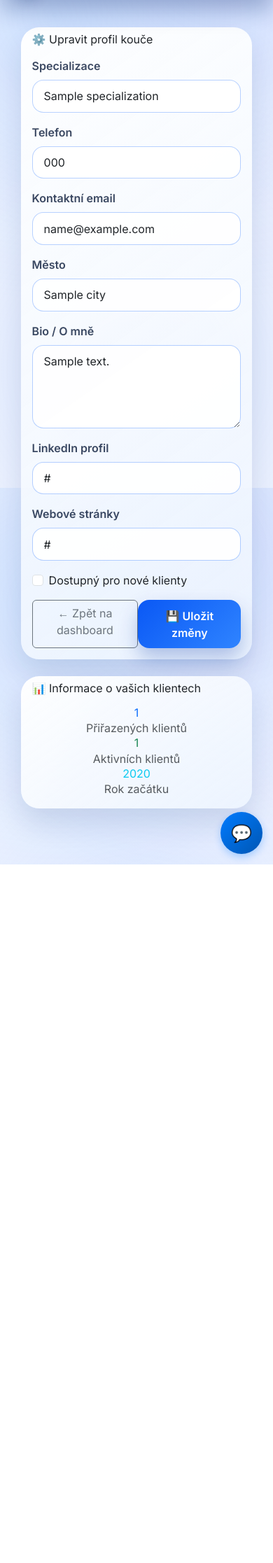
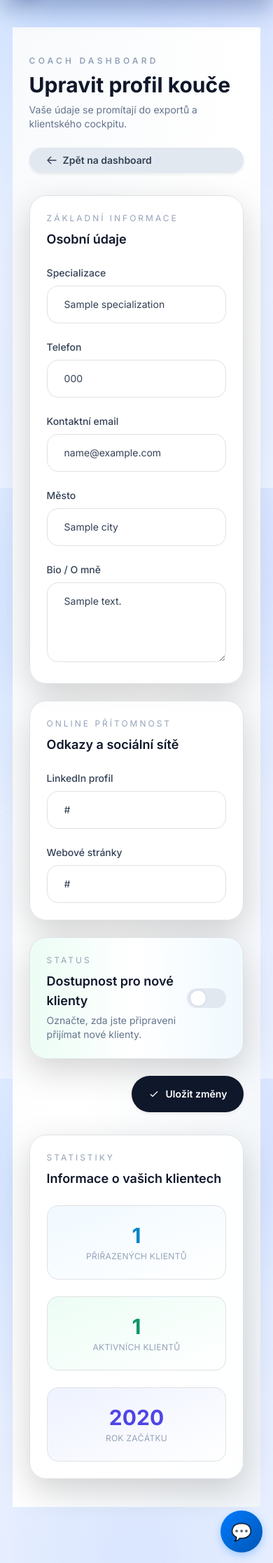
Before and after one commit to bodichek/scb_ai_refactor, a Django app: template coaching/templates/coaching/edit_coach.html in a window 390 px wide. Shown: the part 147-2380 px from the top of the page at 70% size. Before the commit the page ends 1382 px from the top, so only its background shows below. Run offline with Django 5.2, Linux system fonts and the light colour scheme; the template is opened without the code that fills it: most values are stand-ins (such as "Sample title", 1, 10 or a date in 2020); parts of the project's set-up code (start-up, migrations or seed data) failed here and were passed over; some libraries are stand-ins or nearby versions.

Commit message:
Modernize coach edit profile template
🎨 Updated edit_coach.html with modern Tailwind design:
- Gradient background matching dashboard
- Card-based sections with rounded corners
- Improved form field styling
- Better responsive layout
- Enhanced client list table
- Toggle switch for availability status
- Consistent visual language with coach dashboard

🤖 Generated with [Claude Code](https://claude.com/claude-code)

Co-Authored-By: Claude <noreply@anthropic.com>

```diff
--- a/coaching/templates/coaching/edit_coach.html
+++ b/coaching/templates/coaching/edit_coach.html
@@ -1,151 +1,220 @@
 {% extends "base.html" %}
+{% load static %}
+
+{% block extra_head %}
+  <script>
+    window.tailwind = window.tailwind || {};
+    window.tailwind.config = {
+      corePlugins: {
+        preflight: false,
+      },
+    };
+  </script>
+  <script src="https://cdn.tailwindcss.com?plugins=forms"></script>
+{% endblock %}
+
+{% block title %}Upravit profil kouče{% endblock %}
+
 {% block content %}
+<div class="min-h-screen bg-gradient-to-br from-slate-50 via-white to-slate-100 py-10">
+  <div class="max-w-4xl mx-auto px-4 sm:px-6 lg:px-8 space-y-8">
+    <header class="flex flex-col md:flex-row md:items-end md:justify-between gap-4">
+      <div>
+        <p class="text-xs font-semibold uppercase tracking-[0.35em] text-slate-400">Coach dashboard</p>
+        <h1 class="mt-2 text-3xl font-bold text-slate-900">Upravit profil kouče</h1>
+        <p class="mt-2 text-sm text-slate-500">Vaše údaje se promítají do exportů a klientského cockpitu.</p>
+      </div>
+      <a href="{% url 'coaching:my_clients' %}"
+         class="inline-flex items-center gap-2 rounded-full bg-slate-200 text-slate-700 px-4 py-2 text-sm font-semibold shadow-sm hover:bg-slate-300 transition">
+        <svg class="w-4 h-4" fill="none" stroke="currentColor" viewBox="0 0 24 24">
+          <path stroke-linecap="round" stroke-linejoin="round" stroke-width="2" d="M10 19l-7-7m0 0l7-7m-7 7h18"></path>
+        </svg>
+        Zpět na dashboard
+      </a>
+    </header>
 
-<div class="container">
-  <div class="row justify-content-center">
-    <div class="col-md-8">
-      <div class="card">
-        <div class="card-header">
-          <h5>⚙️ Upravit profil kouče</h5>
-        </div>
-        <div class="card-body">
-          <form method="post">
+    <form method="post" class="space-y-6">
       {% csrf_token %}
 
-            <div class="row">
-              <div class="col-md-6">
-                <div class="mb-3">
-                  <label for="specialization" class="form-label">Specializace</label>
-                  <input type="text" class="form-control" id="specialization" name="specialization"
+      <!-- Základní údaje -->
+      <section class="bg-white/95 border border-slate-200/70 rounded-3xl shadow-lg shadow-slate-900/5 p-6 space-y-6">
+        <div>
+          <p class="text-xs uppercase tracking-[0.25em] text-slate-400">Základní informace</p>
+          <h2 class="mt-2 text-lg font-semibold text-slate-900">Osobní údaje</h2>
+        </div>
+
+        <div class="grid grid-cols-1 md:grid-cols-2 gap-6">
+          <div>
+            <label for="specialization" class="block text-sm font-medium text-slate-700 mb-2">Specializace</label>
+            <input type="text"
+                   class="w-full rounded-2xl border border-slate-200 bg-white px-4 py-3 text-sm text-slate-700 placeholder:text-slate-400 focus:border-sky-500 focus:ring-sky-500"
+                   id="specialization"
+                   name="specialization"
                    value="{{ coach.specialization|default:'' }}"
                    placeholder="Např. Finanční poradenství, Cash Flow management">
           </div>
-              </div>
-              <div class="col-md-6">
-                <div class="mb-3">
-                  <label for="phone" class="form-label">Telefon</label>
-                  <input type="tel" class="form-control" id="phone" name="phone"
+          <div>
+            <label for="phone" class="block text-sm font-medium text-slate-700 mb-2">Telefon</label>
+            <input type="tel"
+                   class="w-full rounded-2xl border border-slate-200 bg-white px-4 py-3 text-sm text-slate-700 placeholder:text-slate-400 focus:border-sky-500 focus:ring-sky-500"
+                   id="phone"
+                   name="phone"
                    value="{{ coach.phone|default:'' }}"
                    placeholder="+420 123 456 789">
           </div>
         </div>
-            </div>
 
-            <div class="row">
-              <div class="col-md-6">
-                <div class="mb-3">
-                  <label for="email" class="form-label">Kontaktní email</label>
-                  <input type="email" class="form-control" id="email" name="email"
+        <div class="grid grid-cols-1 md:grid-cols-2 gap-6">
+          <div>
+            <label for="email" class="block text-sm font-medium text-slate-700 mb-2">Kontaktní email</label>
+            <input type="email"
+                   class="w-full rounded-2xl border border-slate-200 bg-white px-4 py-3 text-sm text-slate-700 placeholder:text-slate-400 focus:border-sky-500 focus:ring-sky-500"
+                   id="email"
+                   name="email"
                    value="{{ coach.email|default:'' }}"
                    placeholder="vas.email@example.com">
           </div>
-              </div>
-              <div class="col-md-6">
-                <div class="mb-3">
-                  <label for="city" class="form-label">Město</label>
-                  <input type="text" class="form-control" id="city" name="city"
+          <div>
+            <label for="city" class="block text-sm font-medium text-slate-700 mb-2">Město</label>
+            <input type="text"
+                   class="w-full rounded-2xl border border-slate-200 bg-white px-4 py-3 text-sm text-slate-700 placeholder:text-slate-400 focus:border-sky-500 focus:ring-sky-500"
+                   id="city"
+                   name="city"
                    value="{{ coach.city|default:'' }}"
                    placeholder="Praha, Brno, Ostrava...">
           </div>
         </div>
+
+        <div>
+          <label for="bio" class="block text-sm font-medium text-slate-700 mb-2">Bio / O mně</label>
+          <textarea class="w-full rounded-2xl border border-slate-200 bg-white px-4 py-3 text-sm text-slate-700 placeholder:text-slate-400 focus:border-sky-500 focus:ring-sky-500"
+                    id="bio"
+                    name="bio"
+                    rows="4"
+                    placeholder="Krátký popis vaší odbornosti a zkušeností...">{{ coach.bio|default:'' }}</textarea>
+        </div>
+      </section>
+
+      <!-- Online přítomnost -->
+      <section class="bg-white/95 border border-slate-200/70 rounded-3xl shadow-lg shadow-slate-900/5 p-6 space-y-6">
+        <div>
+          <p class="text-xs uppercase tracking-[0.25em] text-slate-400">Online přítomnost</p>
+          <h2 class="mt-2 text-lg font-semibold text-slate-900">Odkazy a sociální sítě</h2>
         </div>
 
-            <div class="mb-3">
-              <label for="bio" class="form-label">Bio / O mně</label>
-              <textarea class="form-control" id="bio" name="bio" rows="4"
-                        placeholder="Krátký popis vaší odbornosti a zkušeností...">{{ coach.bio|default:'' }}</textarea>
-            </div>
-
-            <div class="row">
-              <div class="col-md-6">
-                <div class="mb-3">
-                  <label for="linkedin" class="form-label">LinkedIn profil</label>
-                  <input type="url" class="form-control" id="linkedin" name="linkedin"
+        <div class="grid grid-cols-1 md:grid-cols-2 gap-6">
+          <div>
+            <label for="linkedin" class="block text-sm font-medium text-slate-700 mb-2">LinkedIn profil</label>
+            <input type="url"
+                   class="w-full rounded-2xl border border-slate-200 bg-white px-4 py-3 text-sm text-slate-700 placeholder:text-slate-400 focus:border-sky-500 focus:ring-sky-500"
+                   id="linkedin"
+                   name="linkedin"
                    value="{{ coach.linkedin|default:'' }}"
                    placeholder="https://linkedin.com/in/vase-jmeno">
           </div>
-              </div>
-              <div class="col-md-6">
-                <div class="mb-3">
-                  <label for="website" class="form-label">Webové stránky</label>
-                  <input type="url" class="form-control" id="website" name="website"
+          <div>
+            <label for="website" class="block text-sm font-medium text-slate-700 mb-2">Webové stránky</label>
+            <input type="url"
+                   class="w-full rounded-2xl border border-slate-200 bg-white px-4 py-3 text-sm text-slate-700 placeholder:text-slate-400 focus:border-sky-500 focus:ring-sky-500"
+                   id="website"
+                   name="website"
                    value="{{ coach.website|default:'' }}"
                    placeholder="https://vase-stranky.cz">
           </div>
         </div>
+      </section>
+
+      <!-- Dostupnost -->
+      <section class="bg-gradient-to-r from-emerald-50 via-white to-sky-50 border border-slate-200/70 rounded-3xl shadow-lg shadow-slate-900/5 p-6">
+        <div class="flex items-center justify-between">
+          <div>
+            <p class="text-xs uppercase tracking-[0.25em] text-slate-400">Status</p>
+            <h2 class="mt-2 text-lg font-semibold text-slate-900">Dostupnost pro nové klienty</h2>
+            <p class="text-sm text-slate-500 mt-1">Označte, zda jste připraveni přijímat nové klienty.</p>
           </div>
-
-            <div class="mb-3">
-              <div class="form-check">
-                <input class="form-check-input" type="checkbox" id="available" name="available"
+          <label class="relative inline-flex items-center cursor-pointer">
+            <input type="checkbox"
+                   id="available"
+                   name="available"
+                   class="sr-only peer"
                    {% if coach.available %}checked{% endif %}>
-                <label class="form-check-label" for="available">
-                  Dostupný pro nové klienty
+            <div class="w-14 h-7 bg-slate-200 peer-focus:outline-none peer-focus:ring-4 peer-focus:ring-sky-300 rounded-full peer peer-checked:after:translate-x-full peer-checked:after:border-white after:content-[''] after:absolute after:top-0.5 after:left-[4px] after:bg-white after:border-slate-300 after:border after:rounded-full after:h-6 after:w-6 after:transition-all peer-checked:bg-emerald-500"></div>
           </label>
         </div>
-            </div>
+      </section>
 
-            <div class="d-flex justify-content-between">
-              <a href="{% url 'coaching:my_clients' %}" class="btn btn-outline-secondary">
-                ← Zpět na dashboard
-              </a>
-              <button type="submit" class="btn btn-primary">
-                💾 Uložit změny
+      <!-- Tlačítko uložit -->
+      <div class="flex justify-end">
+        <button type="submit"
+                class="inline-flex items-center gap-2 rounded-full bg-slate-900 text-white px-6 py-3 text-sm font-semibold shadow-sm hover:bg-slate-800 transition">
+          <svg class="w-4 h-4" fill="none" stroke="currentColor" viewBox="0 0 24 24">
+            <path stroke-linecap="round" stroke-linejoin="round" stroke-width="2" d="M5 13l4 4L19 7"></path>
+          </svg>
+          Uložit změny
         </button>
       </div>
     </form>
-        </div>
+
+    <!-- Informace o klientech -->
+    <section class="bg-white/95 border border-slate-200/70 rounded-3xl shadow-lg shadow-slate-900/5 p-6 space-y-6">
+      <div>
+        <p class="text-xs uppercase tracking-[0.25em] text-slate-400">Statistiky</p>
+        <h2 class="mt-2 text-lg font-semibold text-slate-900">Informace o vašich klientech</h2>
       </div>
 
-      <!-- Informace o přiřazených klientech -->
-      <div class="card mt-4">
-        <div class="card-header">
-          <h6>📊 Informace o vašich klientech</h6>
+      <div class="grid grid-cols-1 sm:grid-cols-3 gap-6">
+        <div class="bg-gradient-to-br from-sky-50 to-white rounded-2xl border border-slate-200/50 p-4 text-center">
+          <p class="text-3xl font-bold text-sky-600">{{ coach.companyprofile_set.count }}</p>
+          <p class="text-xs uppercase tracking-wide text-slate-400 mt-1">Přiřazených klientů</p>
         </div>
-        <div class="card-body">
-          <div class="row text-center">
-            <div class="col-md-4">
-              <h4 class="text-primary">{{ coach.companyprofile_set.count }}</h4>
-              <p class="text-muted">Přiřazených klientů</p>
+        <div class="bg-gradient-to-br from-emerald-50 to-white rounded-2xl border border-slate-200/50 p-4 text-center">
+          <p class="text-3xl font-bold text-emerald-600">{{ coach.companyprofile_set.count }}</p>
+          <p class="text-xs uppercase tracking-wide text-slate-400 mt-1">Aktivních klientů</p>
         </div>
-            <div class="col-md-4">
-              <h4 class="text-success">
-                {% with active_count=coach.companyprofile_set.count %}
-                  {{ active_count }}
-                {% endwith %}
-              </h4>
-              <p class="text-muted">Aktivních klientů</p>
-            </div>
-            <div class="col-md-4">
-              <h4 class="text-info">
-                {{ coach.user.date_joined|date:"Y" }}
-              </h4>
-              <p class="text-muted">Rok začátku</p>
+        <div class="bg-gradient-to-br from-indigo-50 to-white rounded-2xl border border-slate-200/50 p-4 text-center">
+          <p class="text-3xl font-bold text-indigo-600">{{ coach.user.date_joined|date:"Y" }}</p>
+          <p class="text-xs uppercase tracking-wide text-slate-400 mt-1">Rok začátku</p>
         </div>
       </div>
 
       {% if coach.companyprofile_set.exists %}
-            <div class="mt-3">
-              <h6>Vaši klienti:</h6>
-              <ul class="list-group list-group-flush">
+      <div class="space-y-3">
+        <h3 class="text-sm font-semibold text-slate-700">Vaši klienti</h3>
+        <div class="overflow-hidden border border-slate-200/70 rounded-2xl bg-white/90">
+          <table class="min-w-full divide-y divide-slate-200 text-sm">
+            <thead class="bg-slate-50/80 text-slate-500 uppercase tracking-wide text-xs">
+              <tr>
+                <th class="px-4 py-3 text-left">Firma</th>
+                <th class="px-4 py-3 text-left">Město</th>
+                <th class="px-4 py-3 text-right">Akce</th>
+              </tr>
+            </thead>
+            <tbody class="divide-y divide-slate-200/60">
               {% for client in coach.companyprofile_set.all %}
-                <li class="list-group-item d-flex justify-content-between align-items-center">
-                  <div>
-                    <strong>{{ client.company_name }}</strong>
-                    <br><small class="text-muted">{{ client.city|default:"Město nezadáno" }}</small>
+              <tr class="hover:bg-slate-50/70 transition">
+                <td class="px-4 py-3">
+                  <p class="text-sm font-semibold text-slate-900">{{ client.company_name }}</p>
+                </td>
+                <td class="px-4 py-3 text-sm text-slate-600">
+                  {{ client.city|default:"Město nezadáno" }}
+                </td>
+                <td class="px-4 py-3 text-right">
+                  <a href="{% url 'coaching:client_dashboard' client.id %}"
+                     class="inline-flex items-center gap-2 rounded-full bg-sky-600 px-4 py-1.5 text-xs font-semibold text-white shadow shadow-sky-600/25 hover:bg-sky-700 transition">
+                    Dashboard
+                    <svg class="h-3.5 w-3.5" fill="none" stroke="currentColor" stroke-width="1.6" viewBox="0 0 24 24">
+                      <path stroke-linecap="round" stroke-linejoin="round" d="M9 5l7 7-7 7" />
+                    </svg>
+                  </a>
+                </td>
+              </tr>
+              {% endfor %}
+            </tbody>
+          </table>
         </div>
-                  <a href="{% url 'coaching:client_dashboard' client.id %}" class="btn btn-sm btn-outline-primary">
-                    📊 Dashboard
-                  </a>
-                </li>
-                {% endfor %}
-              </ul>
       </div>
       {% endif %}
+    </section>
   </div>
 </div>
-    </div>
-  </div>
-</div>
-
 {% endblock %}
```
Lines whose indentation alone changed are shown as unchanged.
